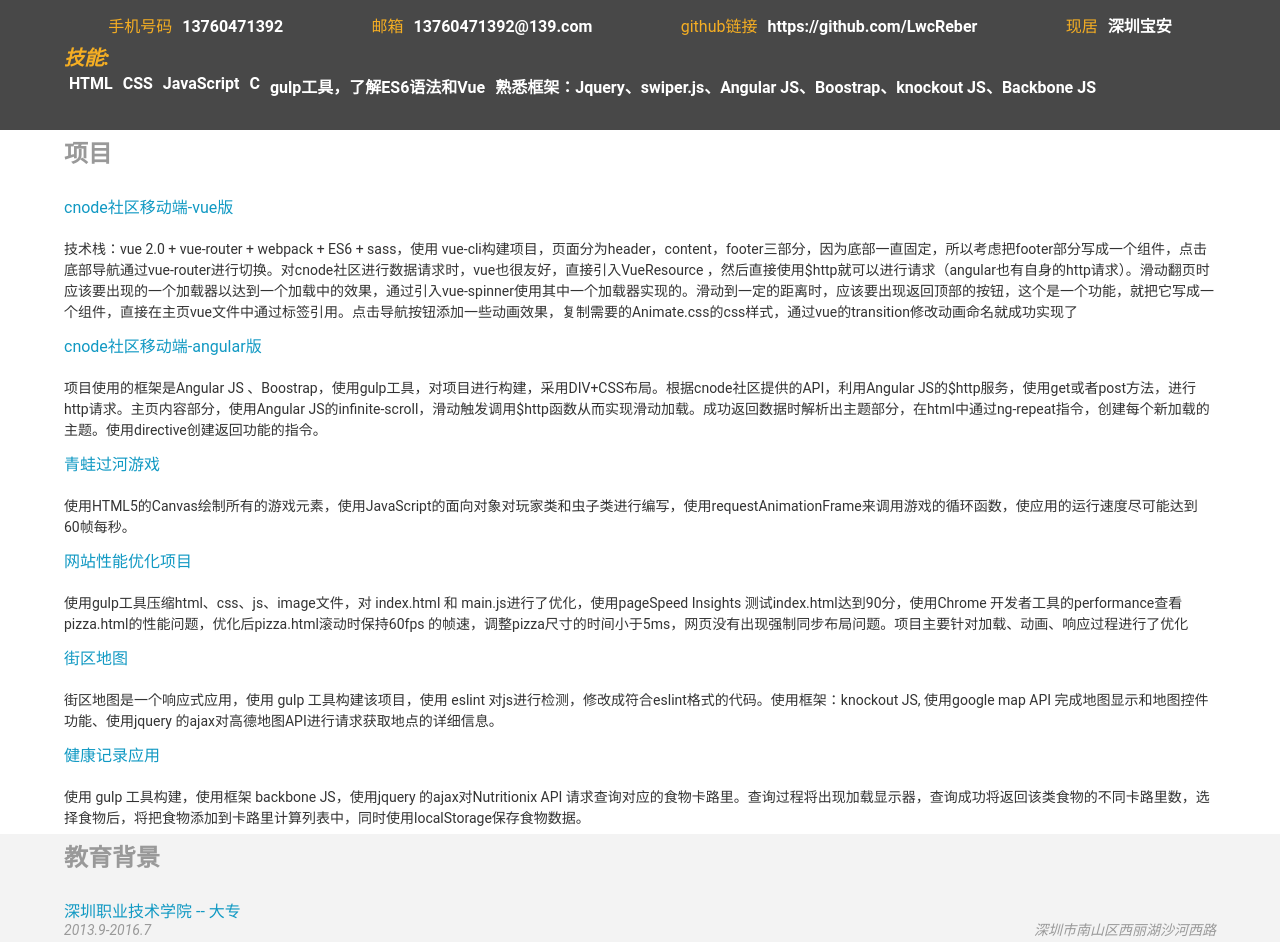
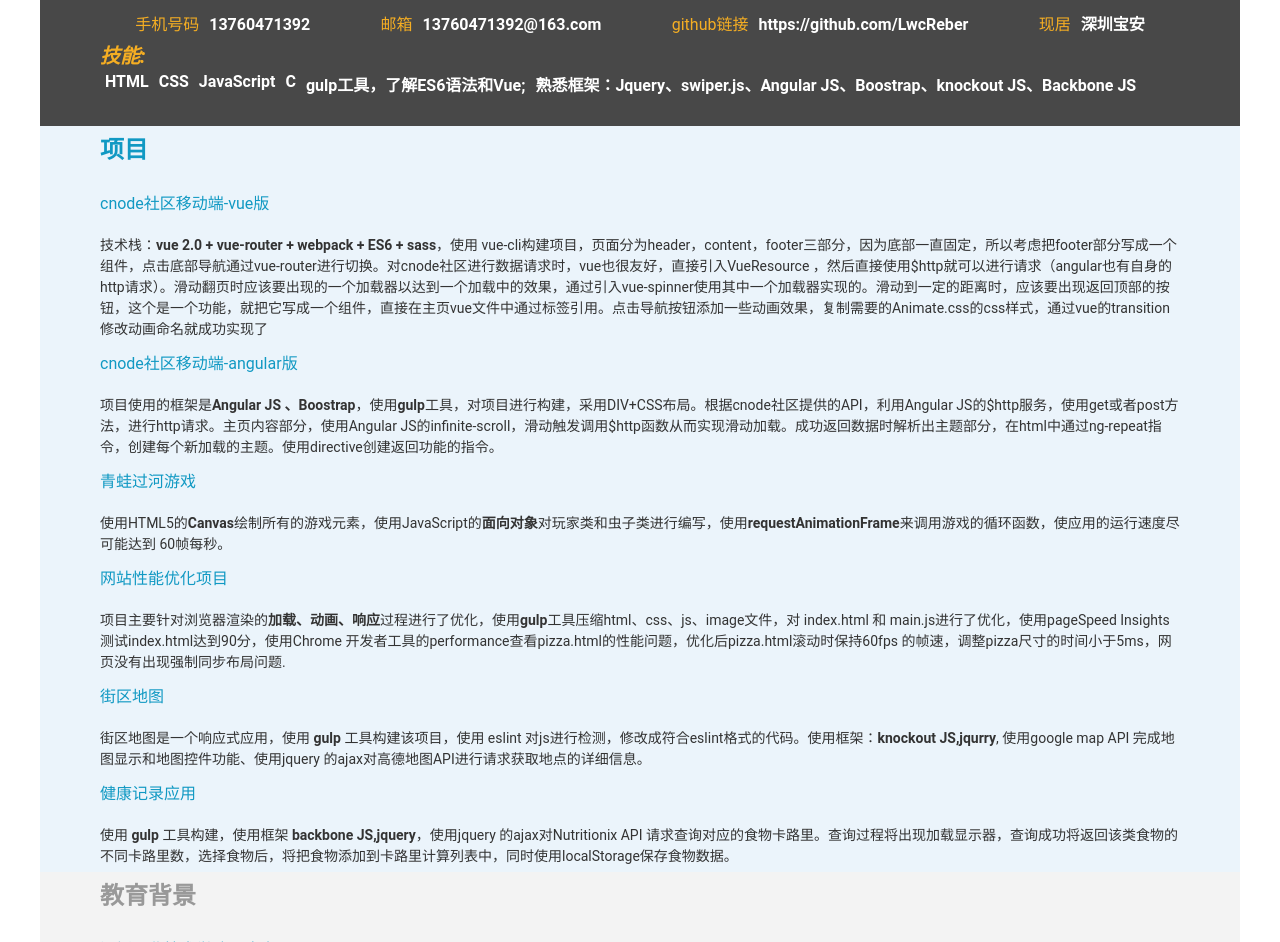
Before and after one commit to LwcReber/Resume, a plain HTML site: page index.html in a window 1280 px wide. Shown: the part 95-1037 px from the top of the page. Drawn offline with Linux system fonts and the light colour scheme.

Commit message:
减小总体宽度

```diff
--- a/css/style.css
+++ b/css/style.css
@@ -13,7 +13,10 @@ h6 {
   margin: 0;
   font-family: "Roboto", sans-serif;
 }
-
+#main {
+  max-width: 1200px;
+  margin: auto;
+}
 .role {
   font-size: 16px;
   color: #1199c3;
@@ -28,7 +31,15 @@ h6 {
 .project-entry, .prizes {
   padding: 5px 5%;
 }
-
+.prizes li {
+  padding: 5px;
+}
+#projects {
+  background-color: #EBF4FB;
+}
+#project-title {
+  color: #1199c3;
+}
 h1 {
   font-size: 40px;
   color: #f5a623;
@@ -63,7 +74,6 @@ h2,
 h4,
 h5, .edu-title {
   padding: 10px 5%;
-
 }
 
 
--- a/index.html
+++ b/index.html
@@ -19,7 +19,7 @@
     </div>
     <div style="clear: both;"></div>
     <div id="projects">
-      <h2>项目</h2>
+      <h2 id="project-title">项目</h2>
     </div>
     <div id="education" class="gray">
       <h2>教育背景</h2>
--- a/js/resumeBuilder.js
+++ b/js/resumeBuilder.js
@@ -8,12 +8,12 @@ var model = {
     role: '前端开发',
     contacts: {
       mobile: '13760471392',
-      email: '13760471392@139.com',
+      email: '13760471392@163.com',
       github: 'https://github.com/LwcReber',
       location: '深圳宝安'
     },
     welcomeMessage: 'just do it',
-    skills: ['HTML', 'CSS', 'JavaScript', 'C', 'gulp工具，了解ES6语法和Vue', '熟悉框架：Jquery、swiper.js、Angular JS、Boostrap、knockout JS、Backbone JS'],
+    skills: ['HTML', 'CSS', 'JavaScript', 'C', 'gulp工具，了解ES6语法和Vue;', '熟悉框架：Jquery、swiper.js、Angular JS、Boostrap、knockout JS、Backbone JS'],
     biopic: ''// 暂时不要头像
   },
 
@@ -62,43 +62,43 @@ var model = {
       title: 'cnode社区移动端-vue版',
       dates: '',
       url: 'https://lwcreber.github.io/cnode_vue/',
-      description: '技术栈：vue 2.0 + vue-router + webpack + ES6 + sass，使用 vue-cli构建项目，页面分为header，content，footer三部分，因为底部一直固定，所以考虑把footer部分写成一个组件，点击底部导航通过vue-router进行切换。对cnode社区进行数据请求时，vue也很友好，直接引入VueResource ，然后直接使用$http就可以进行请求（angular也有自身的http请求）。滑动翻页时应该要出现的一个加载器以达到一个加载中的效果，通过引入vue-spinner使用其中一个加载器实现的。滑动到一定的距离时，应该要出现返回顶部的按钮，这个是一个功能，就把它写成一个组件，直接在主页vue文件中通过标签引用。点击导航按钮添加一些动画效果，复制需要的Animate.css的css样式，通过vue的transition修改动画命名就成功实现了',
+      description: '技术栈：<b>vue 2.0 + vue-router + webpack + ES6 + sass</b>，使用 vue-cli构建项目，页面分为header，content，footer三部分，因为底部一直固定，所以考虑把footer部分写成一个组件，点击底部导航通过vue-router进行切换。对cnode社区进行数据请求时，vue也很友好，直接引入VueResource ，然后直接使用$http就可以进行请求（angular也有自身的http请求）。滑动翻页时应该要出现的一个加载器以达到一个加载中的效果，通过引入vue-spinner使用其中一个加载器实现的。滑动到一定的距离时，应该要出现返回顶部的按钮，这个是一个功能，就把它写成一个组件，直接在主页vue文件中通过标签引用。点击导航按钮添加一些动画效果，复制需要的Animate.css的css样式，通过vue的transition修改动画命名就成功实现了',
       images: 'images/197x148.gif'
     },
     {
       title: 'cnode社区移动端-angular版',
       dates: '',
       url: 'https://lwcreber.github.io/cnode_gulp/#/home',
-      description: '项目使用的框架是Angular JS 、Boostrap，使用gulp工具，对项目进行构建，采用DIV+CSS布局。根据cnode社区提供的API，利用Angular JS的$http服务，使用get或者post方法，进行http请求。主页内容部分，使用Angular JS的infinite-scroll，滑动触发调用$http函数从而实现滑动加载。成功返回数据时解析出主题部分，在html中通过ng-repeat指令，创建每个新加载的主题。使用directive创建返回功能的指令。',
-      images: 'images/197x148.gif'
+      description: '项目使用的框架是<b>Angular JS 、Boostrap</b>，使用<b>gulp</b>工具，对项目进行构建，采用DIV+CSS布局。根据cnode社区提供的API，利用Angular JS的$http服务，使用get或者post方法，进行http请求。主页内容部分，使用Angular JS的infinite-scroll，滑动触发调用$http函数从而实现滑动加载。成功返回数据时解析出主题部分，在html中通过ng-repeat指令，创建每个新加载的主题。使用directive创建返回功能的指令。',
+      images: ''
     },
     {
       title: '青蛙过河游戏',
       dates: '',
       url: 'https://lwcreber.github.io/Udacity_Frogger',
-      description: '使用HTML5的Canvas绘制所有的游戏元素，使用JavaScript的面向对象对玩家类和虫子类进行编写，使用requestAnimationFrame来调用游戏的循环函数，使应用的运行速度尽可能达到 60帧每秒。',
-      images: 'images/197x148.gif'
+      description: '使用HTML5的<b>Canvas</b>绘制所有的游戏元素，使用JavaScript的<b>面向对象</b>对玩家类和虫子类进行编写，使用<b>requestAnimationFrame</b>来调用游戏的循环函数，使应用的运行速度尽可能达到 60帧每秒。',
+      images: ''
     },
     {
       title: '网站性能优化项目',
       dates: '',
       url: 'https://lwcreber.github.io/Website_Optimization',
-      description: '使用gulp工具压缩html、css、js、image文件，对 index.html 和 main.js进行了优化，使用pageSpeed Insights 测试index.html达到90分，使用Chrome 开发者工具的performance查看pizza.html的性能问题，优化后pizza.html滚动时保持60fps 的帧速，调整pizza尺寸的时间小于5ms，网页没有出现强制同步布局问题。项目主要针对加载、动画、响应过程进行了优化',
-      images: 'images/197x148.gif'
+      description: '项目主要针对浏览器渲染的<b>加载、动画、响应</b>过程进行了优化，使用<b>gulp</b>工具压缩html、css、js、image文件，对 index.html 和 main.js进行了优化，使用pageSpeed Insights 测试index.html达到90分，使用Chrome 开发者工具的performance查看pizza.html的性能问题，优化后pizza.html滚动时保持60fps 的帧速，调整pizza尺寸的时间小于5ms，网页没有出现强制同步布局问题.',
+      images: ''
     },
     {
       title: '街区地图',
       dates: '',
       url: 'https://github.com/LwcReber/Map_APP',
-      description: '街区地图是一个响应式应用，使用 gulp 工具构建该项目，使用 eslint 对js进行检测，修改成符合eslint格式的代码。使用框架：knockout JS, 使用google map API 完成地图显示和地图控件功能、使用jquery 的ajax对高德地图API进行请求获取地点的详细信息。',
-      images: 'images/197x148.gif'
+      description: '街区地图是一个响应式应用，使用 <b>gulp</b> 工具构建该项目，使用 eslint 对js进行检测，修改成符合eslint格式的代码。使用框架：<b>knockout JS,jqurry</b>, 使用google map API 完成地图显示和地图控件功能、使用jquery 的ajax对高德地图API进行请求获取地点的详细信息。',
+      images: ''
     },
     {
       title: '健康记录应用',
       dates: '',
       url: ' https://lwcreber.github.io/health_Tracker/ ',
-      description: '使用 gulp 工具构建，使用框架 backbone JS，使用jquery 的ajax对Nutritionix API 请求查询对应的食物卡路里。查询过程将出现加载显示器，查询成功将返回该类食物的不同卡路里数，选择食物后，将把食物添加到卡路里计算列表中，同时使用localStorage保存食物数据。',
-      images: 'images/197x148.gif'
+      description: '使用 <b>gulp</b> 工具构建，使用框架 <b>backbone JS,jquery</b>，使用jquery 的ajax对Nutritionix API 请求查询对应的食物卡路里。查询过程将出现加载显示器，查询成功将返回该类食物的不同卡路里数，选择食物后，将把食物添加到卡路里计算列表中，同时使用localStorage保存食物数据。',
+      images: ''
     }
     ]
   },
```
